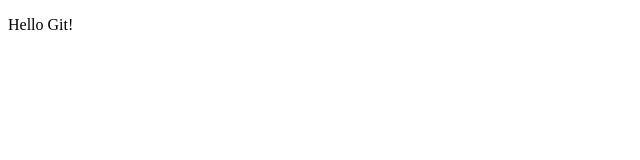
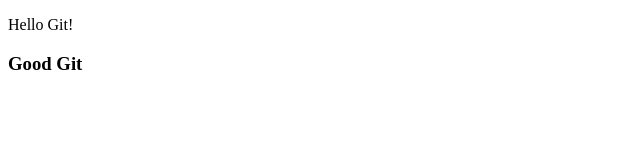
Before and after one commit to EvgeniaSergeeva/Front-End-course, a plain HTML site: page index.html in a window 1280 px wide. Shown: the whole page, without its empty margins (0-640 px from the left). Drawn offline with Linux system fonts and the light colour scheme.

```diff
--- a/index.html
+++ b/index.html
@@ -10,7 +10,11 @@
     <header>
       <p>Hello Git!</p>
     </header>
-    <main></main>
+    <main>
+      <div>
+        <h3>Good Git</h3>
+      </div>
+    </main>
     <footer></footer>
   </body>
 </html>
```
Also changed, not shown: assets/Academia_Libera_Italic.ttf (added), assets/EHnergosberegayushchij-karkasnyj-dom-iz-SIP-panelej-pod-klyuch-za-60-dnej-1.png (added).
